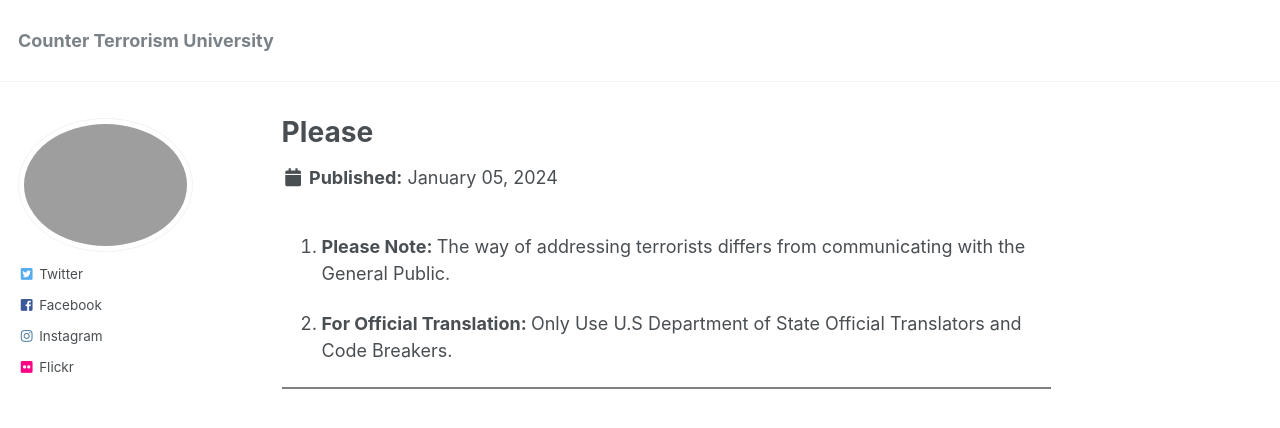
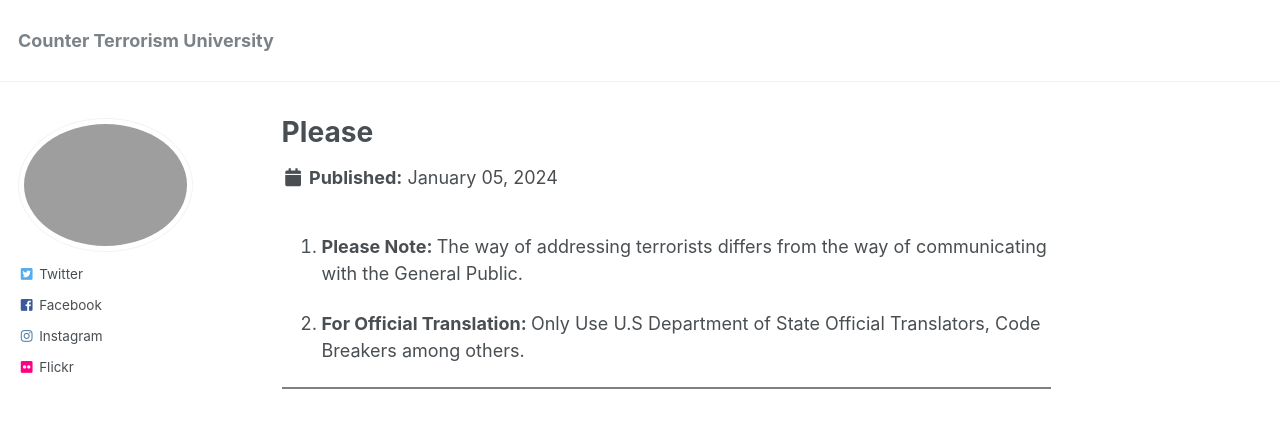
Before and after one commit to phdcsseiden/phdcsseiden.github.io, a Jekyll site: the page built from _pages/Please.md, in a window 1280 px wide. Shown: the top 428 px of the page. Built offline with Jekyll 4.4.1, drawn with Linux system fonts in a browser that asks for light colours.

Commit message:
Update Please.md

```diff
--- a/_pages/Please.md
+++ b/_pages/Please.md
@@ -13,10 +13,10 @@
 
 
 
-1. <b> Please Note: </b> The way of addressing terrorists differs from communicating with the General Public.
+1. <b> Please Note: </b> The way of addressing terrorists differs from the way of communicating with the General Public.
 
 
-2. <b> For Official Translation: </b>  Only Use U.S Department of State Official Translators and Code Breakers.
+2. <b> For Official Translation: </b>  Only Use U.S Department of State Official Translators, Code Breakers among others.
 
 
 
```
